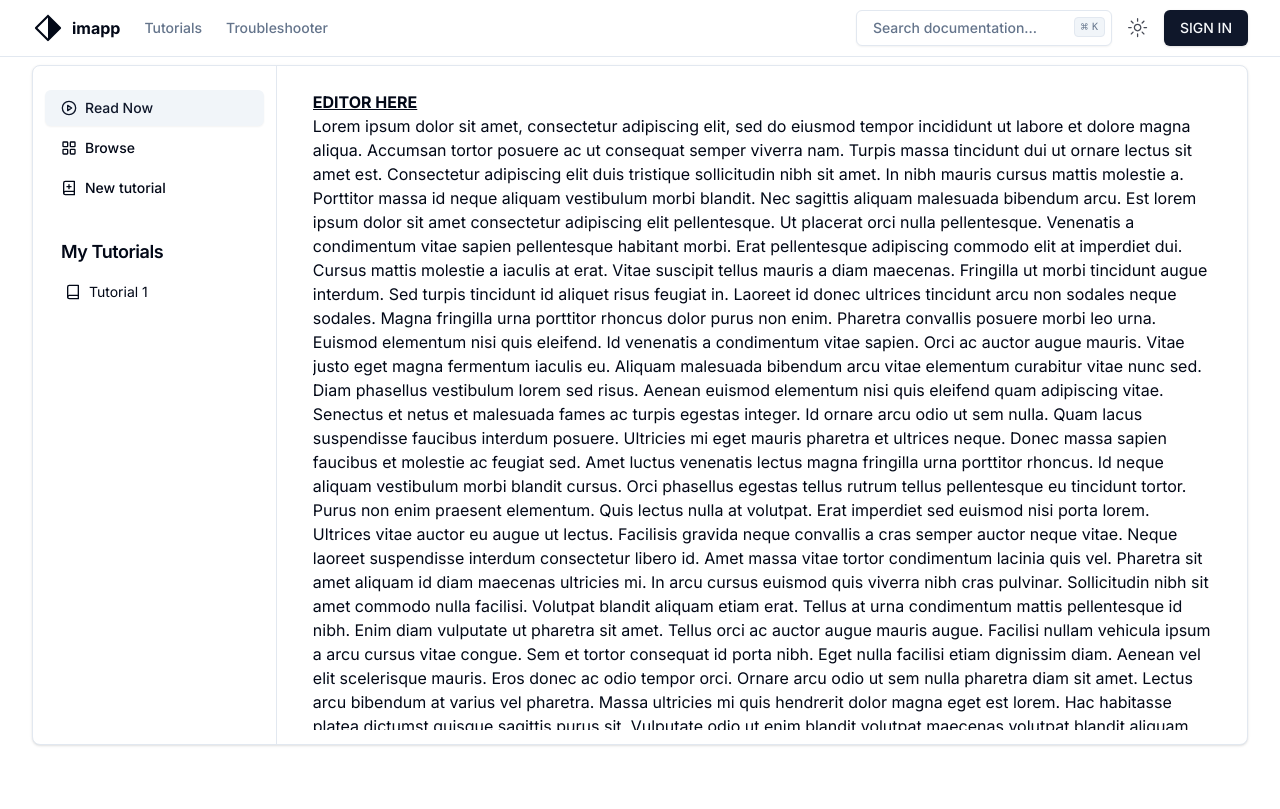
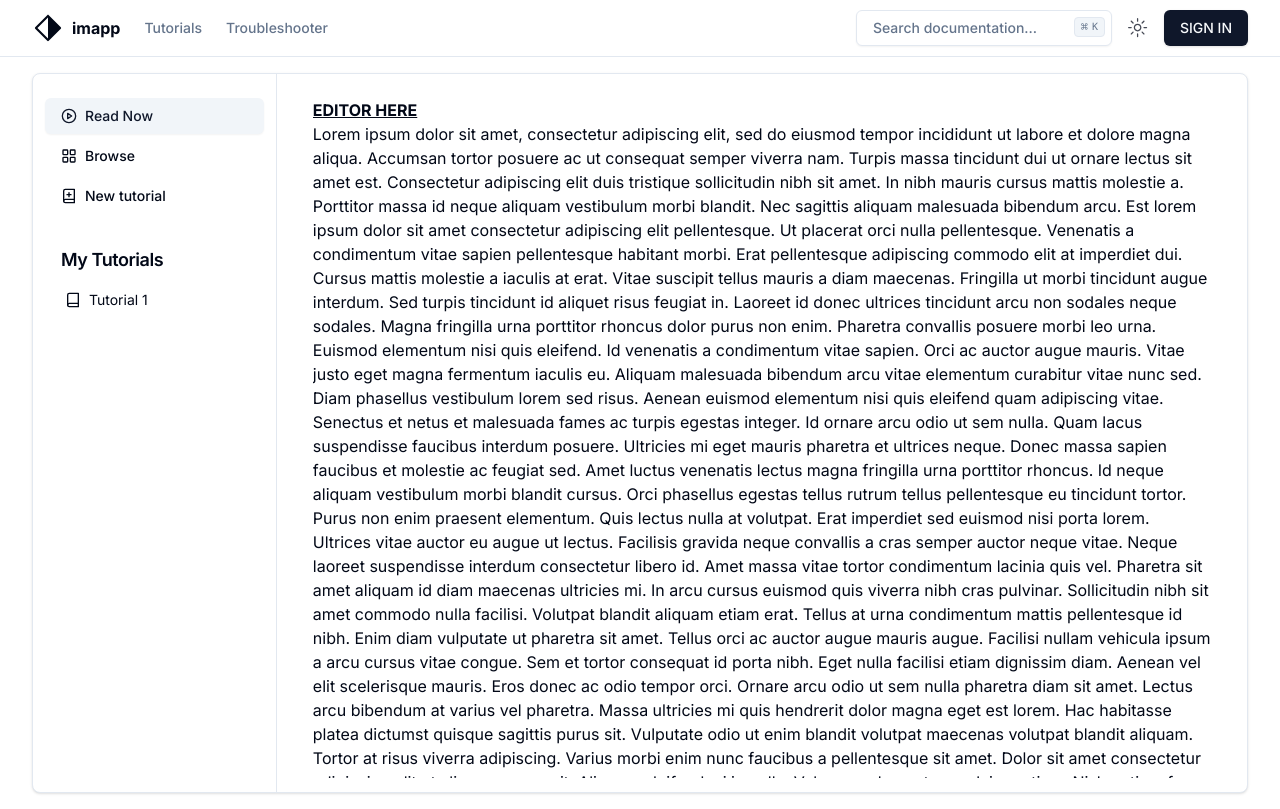
Before and after one commit to AXen-02/imapp-web, a Next.js app: page /tutorials in a window 1280 px wide. Built offline with nearby package versions, Linux system fonts and the light colour scheme.

Commit message:
save1: margins

```diff
--- a/src/app/tutorials/layout.tsx
+++ b/src/app/tutorials/layout.tsx
@@ -10,9 +10,9 @@ interface ExamplesLayoutProps {
 export default function ExamplesLayout({ children }: ExamplesLayoutProps) {
   return (
     <>
-      <div className="container my-2">
+      <div className="container my-[2vh]">
         <section>
-          <div className="h-[85vh] overflow-hidden rounded-[0.5rem] border bg-background shadow">
+          <div className="h-[90vh] overflow-hidden rounded-[0.5rem] border bg-background shadow">
             {children}
           </div>
         </section>
--- a/src/app/tutorials/page.tsx
+++ b/src/app/tutorials/page.tsx
@@ -8,7 +8,7 @@ const page = () => {
       <Sidebar className="hidden lg:block" />
       <div className="col-span-5 lg:col-span-4 lg:border-l">
         <div className="px-4 py-6 lg:px-8">
-          <ScrollArea className="h-[80vh] px-1">
+          <ScrollArea className="h-[85vh] px-1">
             <b>
               <u>EDITOR HERE</u>
             </b>
```
